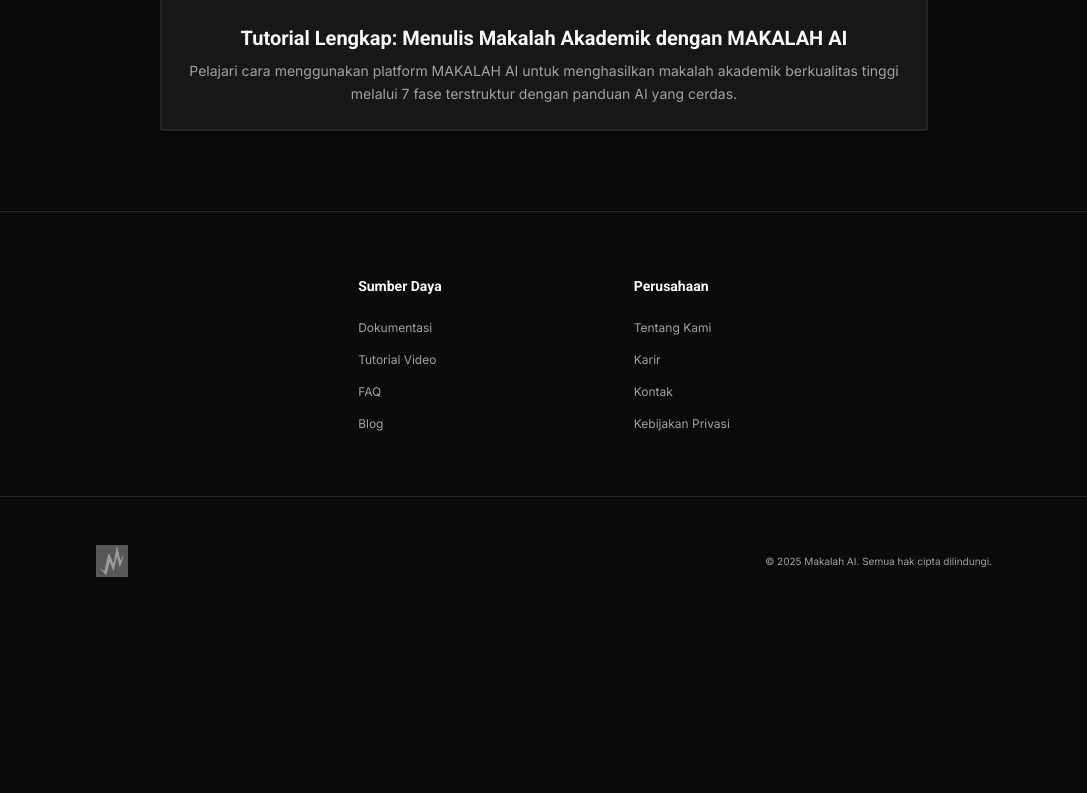
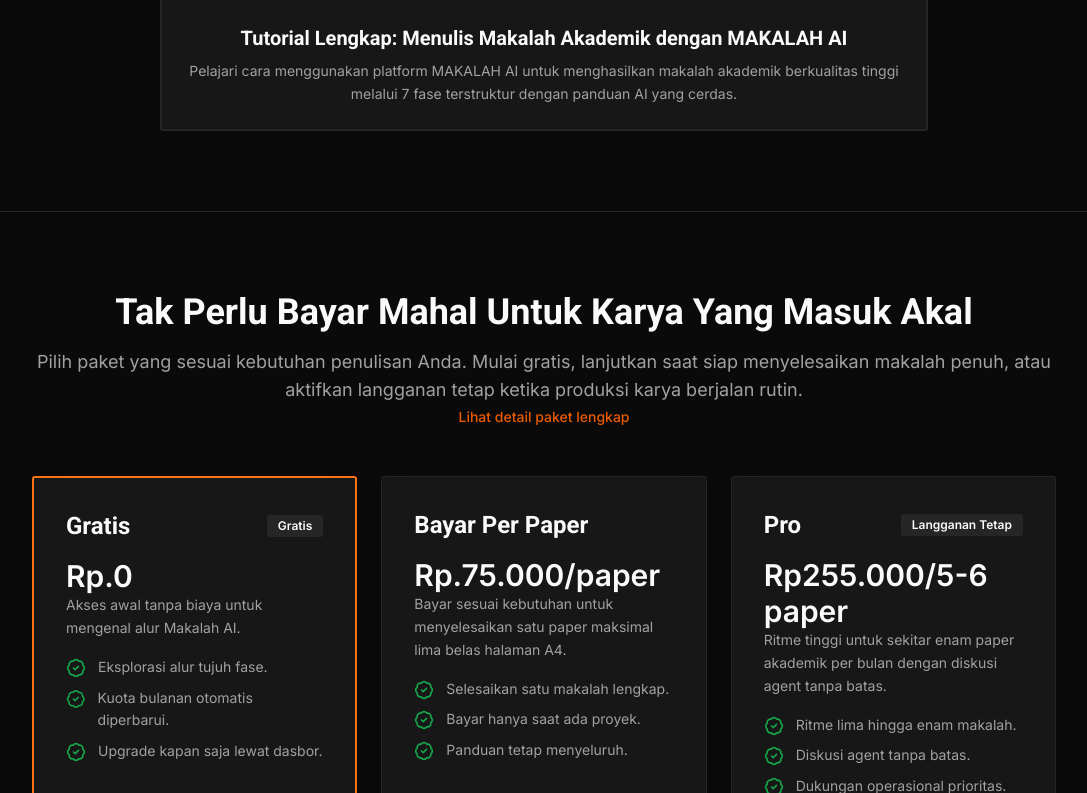
Before and after one commit to makalah-app/makalah-beta, a Next.js app: page / in a window 1280 px wide. Shown: the part 2007-2800 px from the top of the page, without its empty margins (96-1183 px from the left). Before the commit the page ends 2632 px from the top, so only its background shows below. Built offline with nearby package versions, Linux system fonts and the light colour scheme; no server answers.

Commit message:
feat: add pricing pages and navigation

```diff
--- a/app/page.tsx
+++ b/app/page.tsx
@@ -5,7 +5,9 @@
 import { Button } from "../src/components/ui/button";
 import { Card } from "../src/components/ui/card";
 import { Badge } from "../src/components/ui/badge";
-import { CheckCircle, Brain } from "lucide-react";
+import { pricingTiers } from "../src/constants/pricing";
+import { cn } from "../src/lib/utils";
+import { BadgeCheck, CheckCircle, Brain } from "lucide-react";
 import { useEffect, useState } from "react";
 import Link from "next/link";
 
@@ -201,6 +203,75 @@
         </div>
       </section>
 
+      {/* Pricing Section */}
+      <section className="px-6 py-20 border-t border-border bg-background">
+        <div className="max-w-5xl mx-auto space-y-12">
+          <div className="text-center space-y-4">
+            <h3 className="text-3xl md:text-4xl font-semibold font-heading">
+              Tak Perlu Bayar Mahal Untuk Karya Yang Masuk Akal
+            </h3>
+            <p className="text-base md:text-lg text-muted-foreground">
+              Pilih paket yang sesuai kebutuhan penulisan Anda. Mulai gratis, lanjutkan saat siap menyelesaikan makalah
+              penuh, atau aktifkan langganan tetap ketika produksi karya berjalan rutin.
+            </p>
+            <Link
+              href="/pricing"
+              className="text-sm font-medium text-primary hover:text-primary/80 transition-colors"
+            >
+              Lihat detail paket lengkap
+            </Link>
+          </div>
+
+          <div className="grid gap-6 md:grid-cols-3">
+            {pricingTiers.map((tier) => (
+              <Card
+                key={tier.name}
+                className={cn(
+                  'flex h-full flex-col gap-6 border border-border bg-card p-8 shadow-lg transition-colors',
+                  tier.featured ? 'border-primary' : 'hover:bg-card/80',
+                  tier.name === 'Gratis' && 'border-2 border-orange-500'
+                )}
+              >
+                <div className="space-y-4 text-left">
+                  <div className="flex items-center justify-between">
+                    <h4 className="text-2xl font-semibold text-foreground font-heading">{tier.name}</h4>
+                    {tier.badge ? (
+                      <Badge variant={tier.featured ? 'default' : 'secondary'}>{tier.badge}</Badge>
+                    ) : null}
+                  </div>
+                  <div>
+                    <span className="text-3xl font-semibold text-foreground">{tier.priceLabel}</span>
+                    <p className="text-sm text-muted-foreground leading-relaxed">{tier.tagline}</p>
+                  </div>
+                  <ul className="space-y-2 text-sm leading-relaxed text-muted-foreground">
+                    {tier.description.map((item) => (
+                      <li key={item} className="flex items-start gap-3">
+                        <BadgeCheck className="mt-0.5 h-5 w-5 text-green-600" />
+                        <span>{item}</span>
+                      </li>
+                    ))}
+                  </ul>
+                </div>
+                <div className="mt-auto">
+                  {tier.cta.disabled ? (
+                    <Button
+                      className="w-full bg-muted-foreground text-background hover:bg-muted-foreground disabled:opacity-100 disabled:pointer-events-none"
+                      disabled
+                    >
+                      {tier.cta.label}
+                    </Button>
+                  ) : (
+                    <Button className="w-full btn-green-solid" asChild>
+                      <Link href={tier.cta.href ?? '/auth?tab=register'}>{tier.cta.label}</Link>
+                    </Button>
+                  )}
+                </div>
+              </Card>
+            ))}
+          </div>
+        </div>
+      </section>
+
 
       {/* Resources Section */}
       <section className="px-6 py-16 border-t border-border">
--- /dev/null
+++ b/app/pricing/page.tsx
@@ -0,0 +1,80 @@
+import type { Metadata } from 'next';
+import Link from 'next/link';
+import { BadgeCheck } from 'lucide-react';
+import { Badge } from '@/components/ui/badge';
+import { Button } from '@/components/ui/button';
+import { Card } from '@/components/ui/card';
+import { cn } from '@/lib/utils';
+import { pricingTiers } from '@/constants/pricing';
+
+export const metadata: Metadata = {
+  title: 'Harga | Makalah AI',
+  description: 'Pilih paket Makalah AI yang menjaga setiap fase penulisan akademik tetap fokus dan terukur.',
+};
+
+export default function PricingPage() {
+  return (
+    <div className="min-h-screen bg-background text-foreground">
+      <section className="px-6 py-20 text-center border-b border-border">
+        <div className="max-w-3xl mx-auto space-y-4">
+          <h1 className="text-4xl md:text-5xl font-semibold leading-tight font-heading">
+            Tak Perlu Bayar Mahal Untuk Karya Yang Masuk Akal
+          </h1>
+          <p className="text-lg md:text-xl text-muted-foreground">
+            Paket langganan Makalah AI menjaga setiap fase penulisan tetap fokus dan terukur.
+          </p>
+        </div>
+      </section>
+
+      <section className="px-6 py-16">
+        <div className="max-w-5xl mx-auto grid gap-6 md:grid-cols-3">
+          {pricingTiers.map((tier) => (
+            <Card
+              key={tier.name}
+              className={cn(
+                'flex h-full flex-col gap-6 border border-border bg-card p-8 shadow-lg transition-colors',
+                tier.featured ? 'border-primary' : 'hover:bg-card/80',
+                tier.name === 'Gratis' && 'border-2 border-orange-500'
+              )}
+            >
+              <div className="space-y-4 text-left">
+                <div className="flex items-center justify-between">
+                  <h2 className="text-2xl font-semibold text-foreground font-heading">{tier.name}</h2>
+                  {tier.badge ? (
+                    <Badge variant={tier.featured ? 'default' : 'secondary'}>{tier.badge}</Badge>
+                  ) : null}
+                </div>
+                <div>
+                  <span className="text-3xl font-semibold text-foreground">{tier.priceLabel}</span>
+                  <p className="text-sm text-muted-foreground leading-relaxed">{tier.tagline}</p>
+                </div>
+                <ul className="space-y-2 text-sm leading-relaxed text-muted-foreground">
+                  {tier.description.map((item) => (
+                    <li key={item} className="flex items-start gap-3">
+                      <BadgeCheck className="mt-0.5 h-5 w-5 text-green-600" />
+                      <span>{item}</span>
+                    </li>
+                  ))}
+                </ul>
+              </div>
+              <div className="mt-auto">
+                {tier.cta.disabled ? (
+                  <Button
+                    className="w-full bg-muted-foreground text-background hover:bg-muted-foreground disabled:opacity-100 disabled:pointer-events-none"
+                    disabled
+                  >
+                    {tier.cta.label}
+                  </Button>
+                ) : (
+                  <Button className="w-full btn-green-solid" asChild>
+                    <Link href={tier.cta.href ?? '/auth?tab=register'}>{tier.cta.label}</Link>
+                  </Button>
+                )}
+              </div>
+            </Card>
+          ))}
+        </div>
+      </section>
+    </div>
+  );
+}
--- a/src/components/layout/GlobalHeader.tsx
+++ b/src/components/layout/GlobalHeader.tsx
@@ -65,6 +65,7 @@
     { label: 'Dokumentasi', href: '/documentation' },
     { label: 'Tutorial', href: '/tutorial' },
     { label: 'Blog', href: '/blog' },
+    { label: 'Harga', href: '/pricing' },
     { label: 'Tentang', href: '/about' }
   ];
 
--- /dev/null
+++ b/src/constants/pricing.ts
@@ -0,0 +1,60 @@
+export type PricingTier = {
+  name: string;
+  badge?: string;
+  featured?: boolean;
+  tagline: string;
+  priceLabel: string;
+  description: string[];
+  cta: {
+    label: string;
+    href?: string;
+    disabled?: boolean;
+  };
+};
+
+export const pricingTiers: PricingTier[] = [
+  {
+    name: 'Gratis',
+    badge: 'Gratis',
+    tagline: 'Akses awal tanpa biaya untuk mengenal alur Makalah AI.',
+    priceLabel: 'Rp.0',
+    description: [
+      'Eksplorasi alur tujuh fase.',
+      'Kuota bulanan otomatis diperbarui.',
+      'Upgrade kapan saja lewat dasbor.',
+    ],
+    cta: {
+      label: 'Coba Gratis',
+      href: '/auth?tab=register',
+    },
+  },
+  {
+    name: 'Bayar Per Paper',
+    tagline: 'Bayar sesuai kebutuhan untuk menyelesaikan satu paper maksimal lima belas halaman A4.',
+    priceLabel: 'Rp.75.000/paper',
+    description: [
+      'Selesaikan satu makalah lengkap.',
+      'Bayar hanya saat ada proyek.',
+      'Panduan tetap menyeluruh.',
+    ],
+    cta: {
+      label: 'Belum Aktif',
+      disabled: true,
+    },
+  },
+  {
+    name: 'Pro',
+    badge: 'Langganan Tetap',
+    tagline: 'Ritme tinggi untuk sekitar enam paper akademik per bulan dengan diskusi agent tanpa batas.',
+    priceLabel: 'Rp255.000/5-6 paper',
+    description: [
+      'Ritme lima hingga enam makalah.',
+      'Diskusi agent tanpa batas.',
+      'Dukungan operasional prioritas.',
+    ],
+    cta: {
+      label: 'Belum Aktif',
+      disabled: true,
+    },
+  },
+];
```
